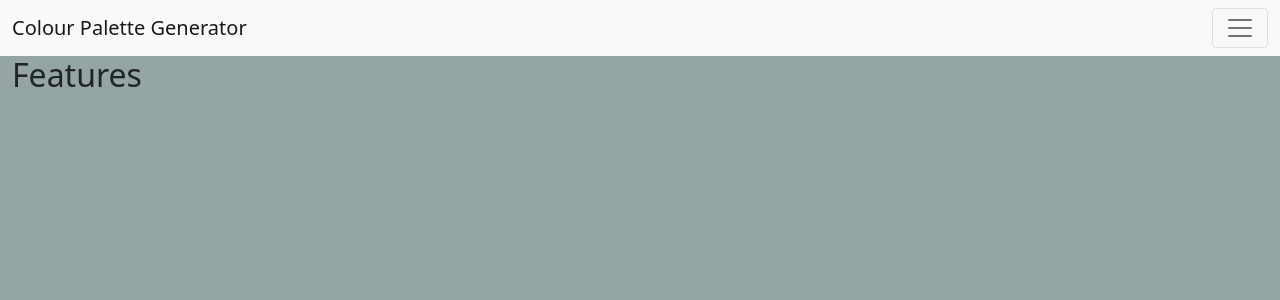
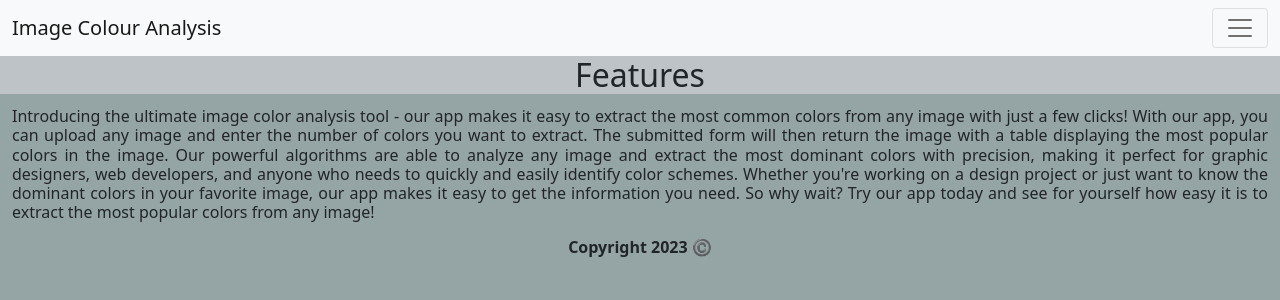
Before and after one commit to Elly0816/Color-Palette-Generator, a Flask app: page /features in a window 1280 px wide. Shown: the top 300 px of the page. Run offline with Flask 2, Linux system fonts and the light colour scheme.

Commit message:
added a footer to the home and features pages

```diff
--- a/app.py
+++ b/app.py
@@ -3,6 +3,7 @@
 from werkzeug.utils import secure_filename
 from forms import UploadForm
 import os
+import datetime
 
 
 
@@ -12,6 +13,9 @@
 app.config['SECRET_KEY'] = SECRET_KEY
 PEOPLE_FOLDER = os.path.join('static', 'photo')
 app.config['UPLOAD_FOLDER'] = PEOPLE_FOLDER
+
+current_year = datetime.datetime.now().year
+print(current_year)
 
 
 @app.route("/", methods=["GET", "POST"])
@@ -23,7 +27,7 @@
             if os.path.isfile(os.path.join(PEOPLE_FOLDER, file)):
                 image = os.path.join(PEOPLE_FOLDER, file)
                 break
-        return render_template('home.html', form=form, image=image);
+        return render_template('home.html', form=form, image=image, year=current_year);
     elif request.method == "POST":
         for file in os.listdir(PEOPLE_FOLDER):
             os.remove(os.path.join(PEOPLE_FOLDER, file))
@@ -48,13 +52,13 @@
                 file_to_send = os.path.join(PEOPLE_FOLDER, filename)
                 palette.delete_from_images()
                 print(colors)
-                return render_template('home.html', form=form, colors=enumerate(colors), image=file_to_send)
+                return render_template('home.html', form=form, colors=enumerate(colors), image=file_to_send, year=current_year)
 
 
 
 @app.route("/features")
 def features():
-    return render_template('features.html')
+    return render_template('features.html', year=current_year)
 
 if __name__ == '__main__':
     app.run(debug=True, port=5000);
--- a/static/styles.css
+++ b/static/styles.css
@@ -69,7 +69,25 @@
 
 .form {
     background-color: white;
-    border-radius: 12%;
+    border-radius: 15%;
     width: 310px;
     margin: 2% auto;
 }
+
+.text {
+    margin: 1% auto;
+    text-align: justify;
+    font-weight: normal;
+    font-size: larger;
+}
+
+.footer {
+    text-align: center;
+    font-weight: bolder;
+    width: 100%;
+    /* padding: auto; */
+    bottom: 0;
+    /* margin-top: 20%; */
+    position: relative;
+    /* padding-top: 5%; */
+}
--- a/templates/features.html
+++ b/templates/features.html
@@ -1,9 +1,5 @@
 <!DOCTYPE html>
-<!--[if lt IE 7]>      <html class="no-js lt-ie9 lt-ie8 lt-ie7"> <![endif]-->
-<!--[if IE 7]>         <html class="no-js lt-ie9 lt-ie8"> <![endif]-->
-<!--[if IE 8]>         <html class="no-js lt-ie9"> <![endif]-->
-<!--[if gt IE 8]>      <html class="no-js"> <!--<![endif]-->
-<html>
+
 
 <head>
     <meta charset="utf-8">
@@ -17,9 +13,18 @@
 <body>
     {% include 'header.html' %}
 
-    <section class="container-fluid">
+    <section class=" made-with container-fluid">
         <h2>Features</h2>
     </section>
+    <div class='text container-fluid'>
+        <h6>
+            Introducing the ultimate image color analysis tool - our app makes it easy to extract the most common colors from any image with just a few clicks! With our app, you can upload any image and enter the number of colors you want to extract. The submitted
+            form will then return the image with a table displaying the most popular colors in the image. Our powerful algorithms are able to analyze any image and extract the most dominant colors with precision, making it perfect for graphic designers,
+            web developers, and anyone who needs to quickly and easily identify color schemes. Whether you're working on a design project or just want to know the dominant colors in your favorite image, our app makes it easy to get the information you
+            need. So why wait? Try our app today and see for yourself how easy it is to extract the most popular colors from any image!
+        </h6>
+    </div>
+    {% include 'footer.html'%}
 </body>
 
 </html>
--- /dev/null
+++ b/templates/footer.html
@@ -0,0 +1,19 @@
+<!DOCTYPE html>
+<html>
+
+<head>
+    <meta charset="utf-8">
+    <meta http-equiv="X-UA-Compatible" content="IE=edge">
+    <title>Footer</title>
+    <meta name="description" content="">
+    <meta name="viewport" content="width=device-width, initial-scale=1">
+    <link rel="stylesheet" href="">
+</head>
+
+<body>
+    <footer class="footer">
+        <span>Copyright {{year}} ©️</span>
+    </footer>
+</body>
+
+</html>
--- a/templates/header.html
+++ b/templates/header.html
@@ -4,7 +4,7 @@
 <head>
     <meta charset="utf-8">
     <meta http-equiv="X-UA-Compatible" content="IE=edge">
-    <title>Colour Palette Generator</title>
+    <title>Image Colour Analysis</title>
     <meta name="description" content="">
     <meta name="viewport" content="width=device-width, initial-scale=1">
     <link href="https://cdn.jsdelivr.net/npm/bootstrap@5.0.2/dist/css/bootstrap.min.css" rel="stylesheet" integrity="sha384-EVSTQN3/azprG1Anm3QDgpJLIm9Nao0Yz1ztcQTwFspd3yD65VohhpuuCOmLASjC" crossorigin="anonymous">
@@ -15,7 +15,7 @@
 
     <nav class="navbar navbar-light bg-light">
         <div class="container-fluid">
-            <span class="navbar-brand mb-0 h1">Colour Palette Generator</span>
+            <span class="navbar-brand mb-0 h1">Image Colour Analysis</span>
             <button class="navbar-toggler" type="button" data-bs-toggle="collapse" data-bs-target="#navbarNav" aria-controls="navbarNav" aria-expanded="false" aria-label="Toggle navigation">
                 <span class="navbar-toggler-icon"></span>
             </button>
--- a/templates/home.html
+++ b/templates/home.html
@@ -56,6 +56,7 @@
             </table>
             {% endif %}
         </section>
+        {% include 'footer.html'%}
     </div>
 </body>
 
```
Also changed, not shown: static/photo/The_Boy_The_Mole_The_Fox_The_Horse_Photo_11.jpg (deleted), static/photo/Welcome_Scan.jpg (added).
